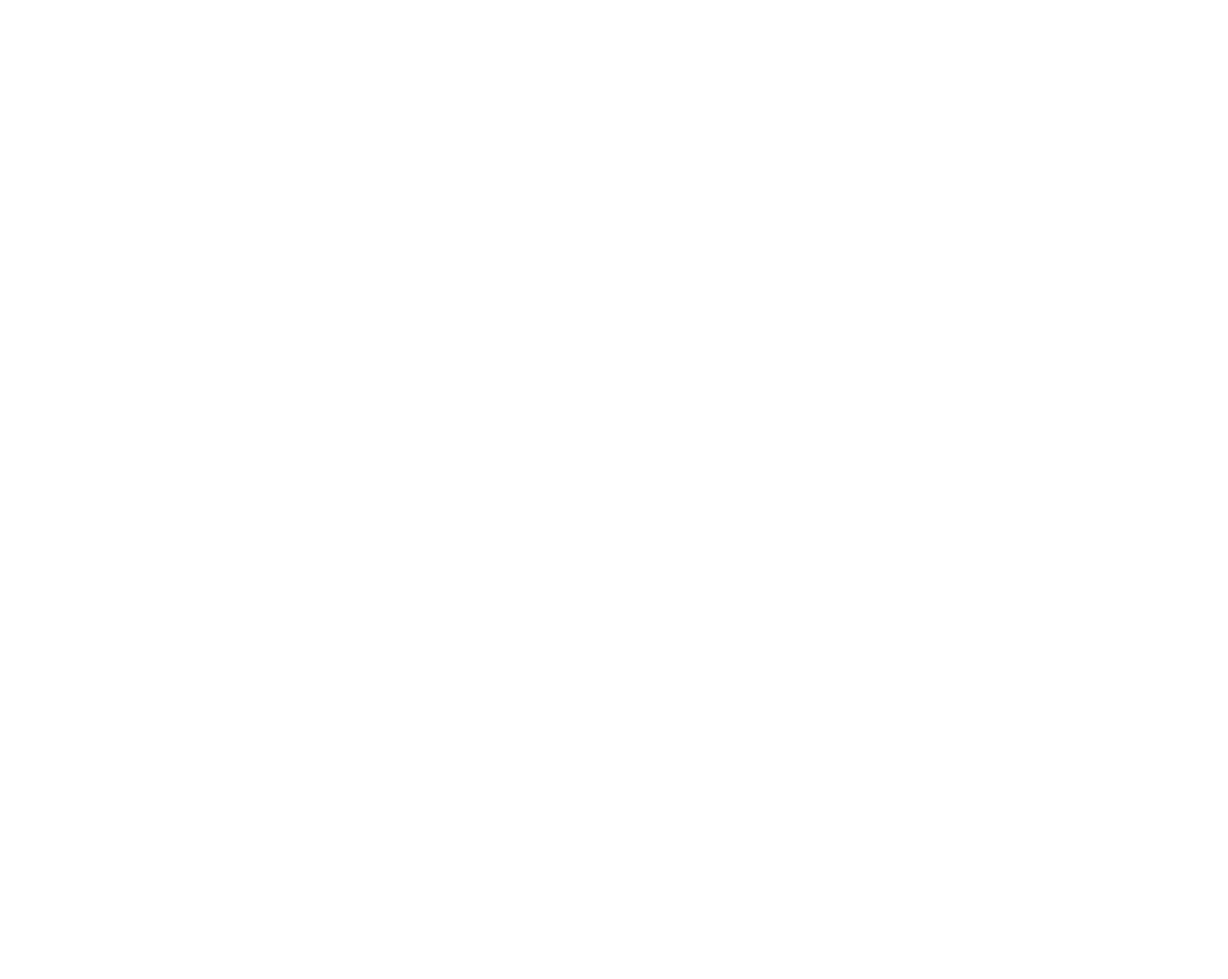
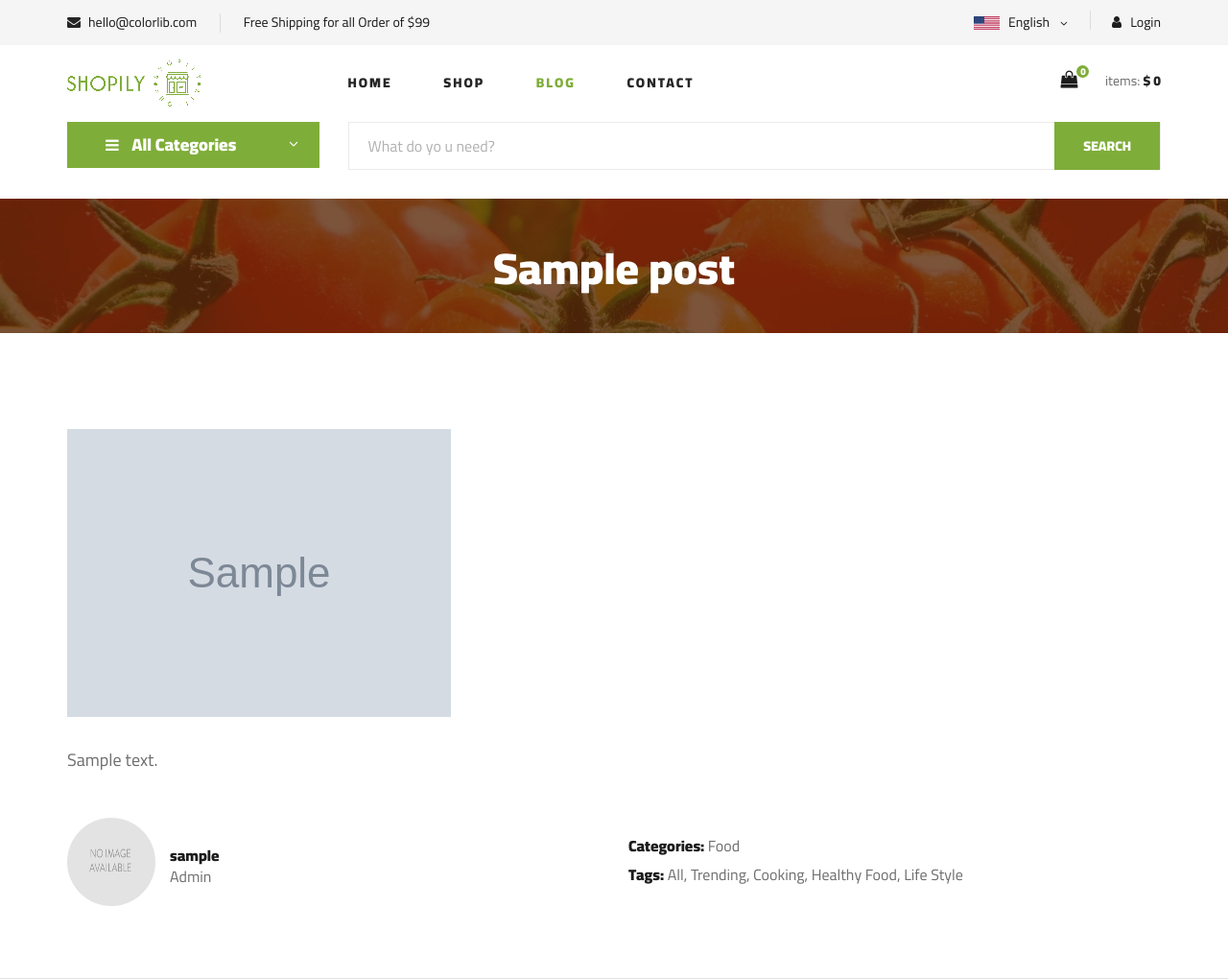
Before and after one commit to attrams/shopily, a Django app: page /blog/1/ in a window 1280 px wide. Before the commit the page is empty. Shown: the whole page at 96% size. Before the commit the page ends 800 px from the top, so only its background shows below. Run offline with Django 5.2, Linux system fonts and the light colour scheme; tables that the repository leaves empty hold one stand-in row (values such as "Sample post"); grey boxes marked "Sample" are stand-in pictures; parts of the project's set-up code (start-up, migrations or seed data) failed here and were passed over; some libraries are stand-ins or nearby versions.

Commit message:
update blog detail page

```diff
--- a/blog/templates/blog/post/detail.html
+++ b/blog/templates/blog/post/detail.html
@@ -0,0 +1,52 @@
+{% extends "shop/base.html" %}
+{% load static %}
+
+{% block title %}
+    {{ post.title }}
+{% endblock title %}
+
+{% block breadcrumb %}
+    {{ post.title }}
+{% endblock breadcrumb %}
+
+{% block content %}
+    <!-- Blog Details Section Begin -->
+    <section class="blog-details spad">
+        <div class="container">
+            <div>
+                <div class="blog__details__text">
+                    <img src="{{ post.image.url }}" alt="">
+                    <p>{{ post.body }}</p>
+                </div>
+                <div class="blog__details__content">
+                    <div class="row align-items-center">
+                        <div class="col-lg-6">
+                            <div class="blog__details__author">
+                                <div class="blog__details__author__pic">
+                                    <img src="{% static "img/no_image.png" %}" alt="">
+                                </div>
+                                <div class="blog__details__author__text">
+                                    <h6>{{ post.author }}</h6>
+                                    <span>Admin</span>
+                                </div>
+                            </div>
+                        </div>
+                        <div class="col-lg-6">
+                            <div class="blog__details__widget">
+                                <ul>
+                                    <li>
+                                        <span>Categories:</span> Food
+                                    </li>
+                                    <li>
+                                        <span>Tags:</span> All, Trending, Cooking, Healthy Food, Life Style
+                                    </li>
+                                </ul>
+                            </div>
+                        </div>
+                    </div>
+                </div>
+            </div>
+        </div>
+    </section>
+    <!-- Blog Details Section End -->
+{% endblock content %}
```
Also changed, not shown: shop/static/css/style.css (+2 -7 lines).
